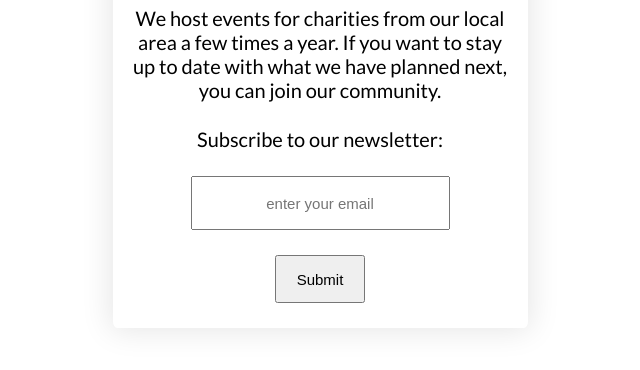
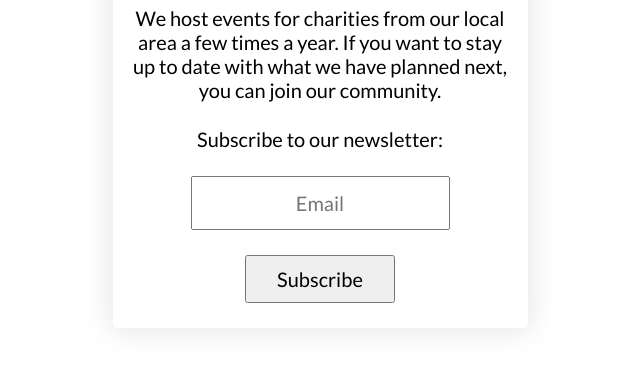
Before and after one commit to Myrmidonut/fcc_responsive_product_landing, a plain HTML site: page index.html in a window 1280 px wide. Shown: the part 6067-6437 px from the top of the page, without its empty margins (320-960 px from the left). Drawn offline with Linux system fonts and the light colour scheme.

Commit message:
cursor pointer, input submit styling

```diff
--- a/css/style.css
+++ b/css/style.css
@@ -67,6 +67,10 @@ main {
   align-items: center;
   flex-wrap: wrap;
   display: none;
+}
+
+#hamburger:hover {
+  cursor: pointer;
 }
 
 i {
@@ -159,10 +163,18 @@ input {
 
 input[type="email"] {
   width: 235px;
+  font-family: "Lato", sans-serif;
+  font-size: 20px;
 }
 
 input[type="submit"] {
-  width: 90px;
+  width: 150px;
+  font-family: "Lato", sans-serif;
+  font-size: 20px;
+}
+
+input[type="submit"]:hover {
+  cursor: pointer;
 }
 
 a {
--- a/index.html
+++ b/index.html
@@ -170,10 +170,10 @@
               <label for="email">Subscribe to our newsletter:</label>
             </p>
             <p>
-              <input id="email" type="email" name="email" required placeholder="enter your email">
+              <input id="email" type="email" name="email" required placeholder="Email">
             </p>
             <p>
-              <input id="submit" type="submit">
+              <input id="submit" type="submit" value="Subscribe">
             </p>
           </form>
         </div>
```
